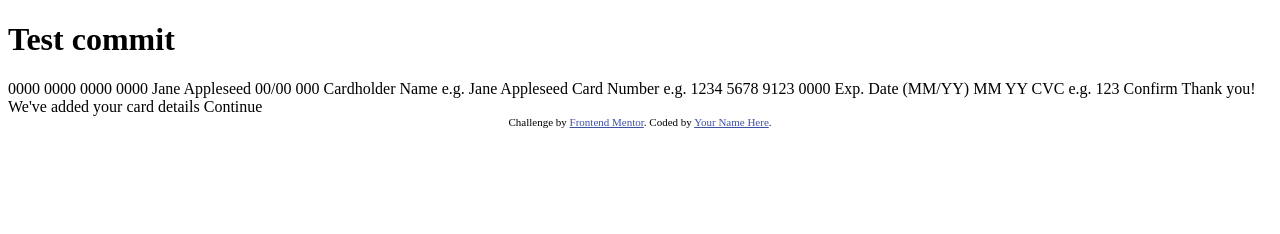
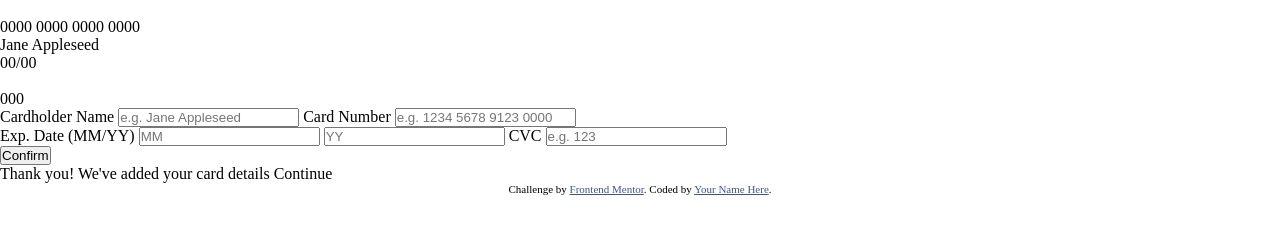
Before and after one commit to Aliwe94/creditCard, a plain HTML site: page index.html in a window 1280 px wide. Drawn offline with Linux system fonts and the light colour scheme.

Commit message:
HTML markup + general CSS variables

```diff
--- a/index.html
+++ b/index.html
@@ -7,6 +7,11 @@
   <!-- displays site properly based on user's device -->
 
   <link rel="icon" type="image/png" sizes="32x32" href="./images/favicon-32x32.png">
+  <link rel="stylesheet" href="styles.css">
+
+  <link rel="preconnect" href="https://fonts.googleapis.com">
+  <link rel="preconnect" href="https://fonts.gstatic.com" crossorigin>
+  <link href="https://fonts.googleapis.com/css2?family=Space+Grotesk:wght@500&display=swap" rel="stylesheet">
 
   <title>Frontend Mentor | Interactive card details form</title>
 
@@ -25,28 +30,43 @@
 
 <body>
 
-  <h1>Test commit</h1>
+  <main>
+    <section>
+      <div>
+        <img src="" alt="">
+        <p>0000 0000 0000 0000</p>
+        <p>Jane Appleseed</p>
+        <p>00/00</p>
+      </div>
+      <div>
+        <img src="" alt="">
+        <p>000</p>
+      </div>
+    </section>
 
-  0000 0000 0000 0000
-  Jane Appleseed
-  00/00
+    <section>
+      <form action="">
+        <div>
+          <label for="name">Cardholder Name</label>
+          <input type="text" id="name" placeholder="e.g. Jane Appleseed">
+          <label for="number">Card Number</label>
+          <input type="text" id="number" placeholder="e.g. 1234 5678 9123 0000">
 
-  000
+          <div>
+            <label for="month">Exp. Date (MM/YY)</label>
+            <input type="text" id="month" placeholder="MM">
+            <input type="text" id="year" placeholder="YY">
 
-  Cardholder Name
-  e.g. Jane Appleseed
+            <label for="cvc">CVC</label>
+            <input type="text" id="cvc" placeholder="e.g. 123">
+          </div>
 
-  Card Number
-  e.g. 1234 5678 9123 0000
+          <button type="submit">Confirm</button>
+        </div>
+      </form>
+    </section>
+  </main>
 
-  Exp. Date (MM/YY)
-  MM
-  YY
-
-  CVC
-  e.g. 123
-
-  Confirm
 
   <!-- Completed state start -->
 
--- /dev/null
+++ b/styles.css
@@ -0,0 +1,23 @@
+* {
+    margin: 0;
+    padding: 0;
+    box-sizing: border-box;
+}
+
+:root {
+    /* FONT */
+    --font: font-family: 'Space Grotesk', sans-serif;
+    --font-size-18: 18px;
+
+    /* COLORS */
+    /* Primary */
+
+    --gradient: hsl(249, 99%, 64%) to hsl(278, 94%, 30%);
+    --red: hsl(0, 100%, 66%);
+
+    /* Neutral */
+    --white: hsl(0, 0%, 100%);
+    --light-violet: hsl(270, 3%, 87%);
+    --dark-violet: hsl(279, 6%, 55%);
+    --very-dark-violet: hsl(278, 68%, 11%);
+}
```
